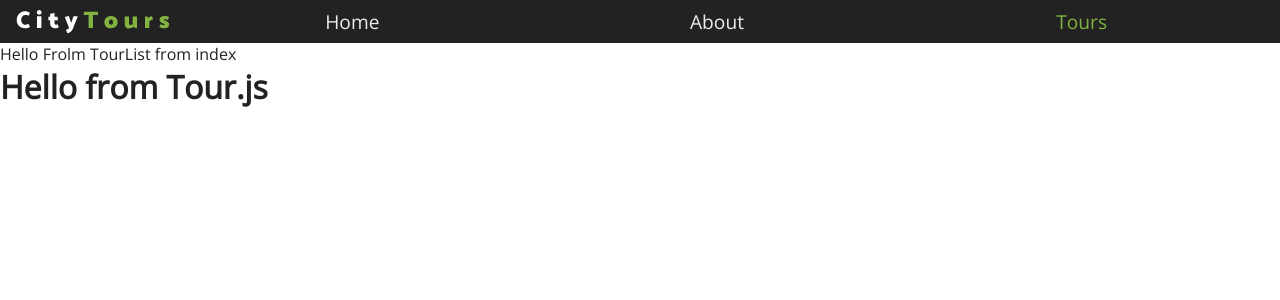
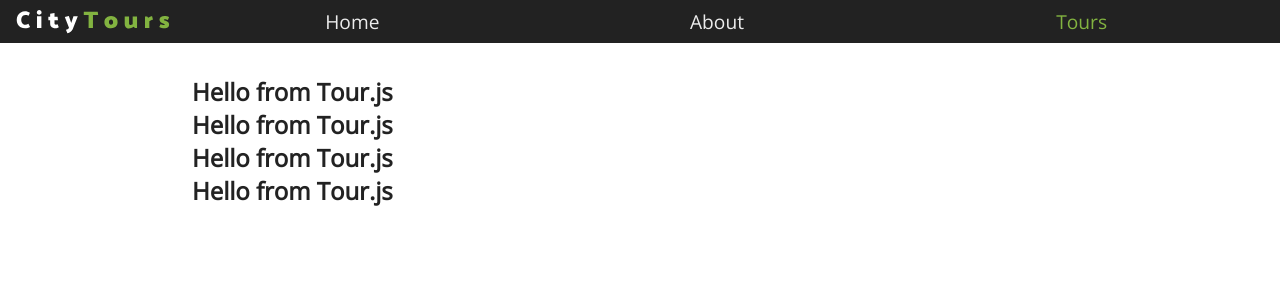
Before and after one commit to kanjamad/React-city-tours, a React (Create React App) app: page / in a window 1280 px wide. Shown: the top 300 px of the page. Built offline with nearby package versions, Linux system fonts and the light colour scheme.

Commit message:
working on TourList Component

```diff
--- a/src/components/Tour/Tour.js
+++ b/src/components/Tour/Tour.js
@@ -1,4 +1,5 @@
-import React, { Component } from 'react'
+import React, { Component } from 'react';
+import './tour.scss';
 
 export default class Tour extends Component {
     render() {
--- a/src/components/TourList/TourList.scss
+++ b/src/components/TourList/TourList.scss
@@ -0,0 +1,6 @@
+.tourlist {
+    width: 70vw;
+    max-width: 1170px;
+    margin: 0 auto;
+    padding : 2rem 0;
+}
--- a/src/components/TourList/index.js
+++ b/src/components/TourList/index.js
@@ -1,14 +1,27 @@
 import React, { Component } from 'react'
 import Tour from '../Tour';
+import "./tourlist.scss";
+import { tourData } from "../../tourData";
 
-export default class TourList
-extends Component {
+export default class TourList extends Component {
+    state = {
+        tours: tourData
+    };
+
+    removeTour = id =>{
+        console.log(id);
+    };
+
     render() {
+        // console.log(this.state.tours);
+        const { tours } = this.state;
+
         return (
-            <div>
-                Hello Frolm TourList from index
-                <Tour />
-            </div>
+            <section className="tourlist">
+                {
+                    tours.map(tour => (<Tour key={tour.id} tour={tour} removeTour={this.removeTour} />))
+                }
+            </section>
         )
     }
 }
```
